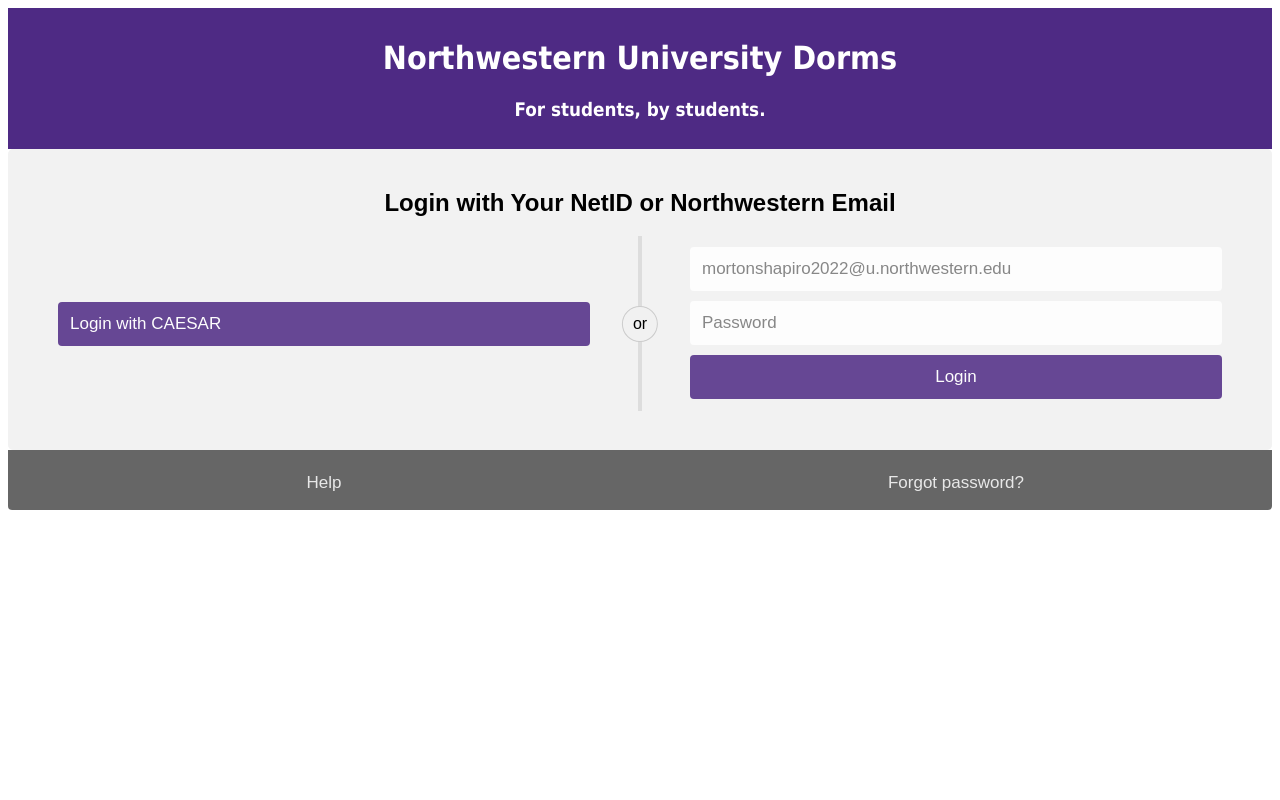
After one commit to rafaenrique/finalproject-cs396, a PHP site: page /login.html in a window 1280 px wide. The commit adds this page. Run offline with PHP 8.4, Linux system fonts and the light colour scheme.

Commit message:
Second Deliverable

```diff
--- a/index.html
+++ b/index.html
@@ -72,7 +72,7 @@
                     </section>
 
                     <section id="name-allison">
-                        <h2>Allison Hall</h2>
+                        <h2 style="color:white;"><a href="allison.html">Allison Hall</a></h2>
                         <p>South Campus</p>
                     </section>
 
--- /dev/null
+++ b/login.css
@@ -0,0 +1,126 @@
+header {
+    font-family: "Campton Book", Tahoma, sans-serif;
+    text-align: center;
+    color: white;
+    font-weight: 100;
+    padding: 10px;
+    background-color: #4e2a84;
+}
+
+body {
+  font-family: Arial, Helvetica, sans-serif;
+}
+
+* {
+  box-sizing: border-box;
+}
+
+/* style the container */
+.container {
+  position: relative;
+  border-radius: 5px;
+  background-color: #f2f2f2;
+  padding: 20px 0 30px 0;
+}
+
+/* style inputs and link buttons */
+input,
+.btn {
+  width: 100%;
+  padding: 12px;
+  border: none;
+  border-radius: 4px;
+  margin: 5px 0;
+  opacity: 0.85;
+  display: inline-block;
+  font-size: 17px;
+  line-height: 20px;
+  text-decoration: none; /* remove underline from anchors */
+}
+
+input:hover,
+.btn:hover {
+  opacity: 1;
+}
+
+.fb {
+  background-color: #4e2a84;
+  color: white;
+  margin-top: 60px;
+}
+
+/* style the submit button */
+input[type=submit] {
+  background-color: #4e2a84;
+  color: white;
+  cursor: pointer;
+}
+
+input[type=submit]:hover {
+  background-color: #45a049;
+}
+
+/* Two-column layout */
+.col {
+  float: left;
+  width: 50%;
+  margin: auto;
+  padding: 0 50px;
+  margin-top: 6px;
+}
+
+/* Clear floats after the columns */
+.row:after {
+  content: "";
+  display: table;
+  clear: both;
+}
+
+/* vertical line */
+.vl {
+  position: absolute;
+  left: 50%;
+  transform: translate(-50%);
+  border: 2px solid #ddd;
+  height: 175px;
+}
+
+/* text inside the vertical line */
+.vl-innertext {
+  position: absolute;
+  top: 50%;
+  transform: translate(-50%, -50%);
+  background-color: #f1f1f1;
+  border: 1px solid #ccc;
+  border-radius: 50%;
+  padding: 8px 10px;
+}
+
+/* hide some text on medium and large screens */
+.hide-md-lg {
+  display: none;
+}
+
+/* bottom container */
+.bottom-container {
+  text-align: center;
+  background-color: #666;
+  border-radius: 0px 0px 4px 4px;
+}
+
+/* Responsive layout - when the screen is less than 650px wide, make the two columns stack on top of each other instead of next to each other */
+@media screen and (max-width: 650px) {
+  .col {
+    width: 100%;
+    margin-top: 0;
+  }
+  /* hide the vertical line */
+  .vl {
+    display: none;
+  }
+  /* show the hidden text on small screens */
+  .hide-md-lg {
+    display: block;
+    text-align: center;
+  }
+}
--- /dev/null
+++ b/login.html
@@ -0,0 +1,45 @@
+<meta name="viewport" content="width=device-width, initial-scale=1">
+<link rel="stylesheet" href="login.css">
+
+<header>
+    <h1>Northwestern University Dorms</h1>
+    <h3>For students, by students.</h3>
+</header>
+<div class="container">
+    <form action="/action_page.php">
+      <div class="row">
+        <h2 style="text-align:center">Login with Your NetID or Northwestern Email</h2>
+        <div class="vl">
+          <span class="vl-innertext">or</span>
+        </div>
+
+        <div class="col">
+          <a href="#" class="fb btn">
+            <i class="fa fa-facebook fa-fw"></i> Login with CAESAR
+           </a>
+        </div>
+
+        <div class="col">
+          <div class="hide-md-lg">
+            <p>Or sign in manually:</p>
+          </div>
+
+          <input type="text" name="username" placeholder="mortonshapiro2022@u.northwestern.edu" required>
+          <input type="password" name="password" placeholder="Password" required>
+          <input type="submit" value="Login">
+        </div>
+
+      </div>
+    </form>
+  </div>
+
+  <div class="bottom-container">
+    <div class="row">
+      <div class="col">
+        <a href="#" style="color:white" class="btn">Help</a>
+      </div>
+      <div class="col">
+        <a href="#" style="color:white" class="btn">Forgot password?</a>
+      </div>
+    </div>
+  </div>
```
Also changed, not shown: allison.html (+23 -1 lines), main.css (+24 -8 lines), review.css (added, +205 -0 lines), review.html (added, +116 -0 lines).
